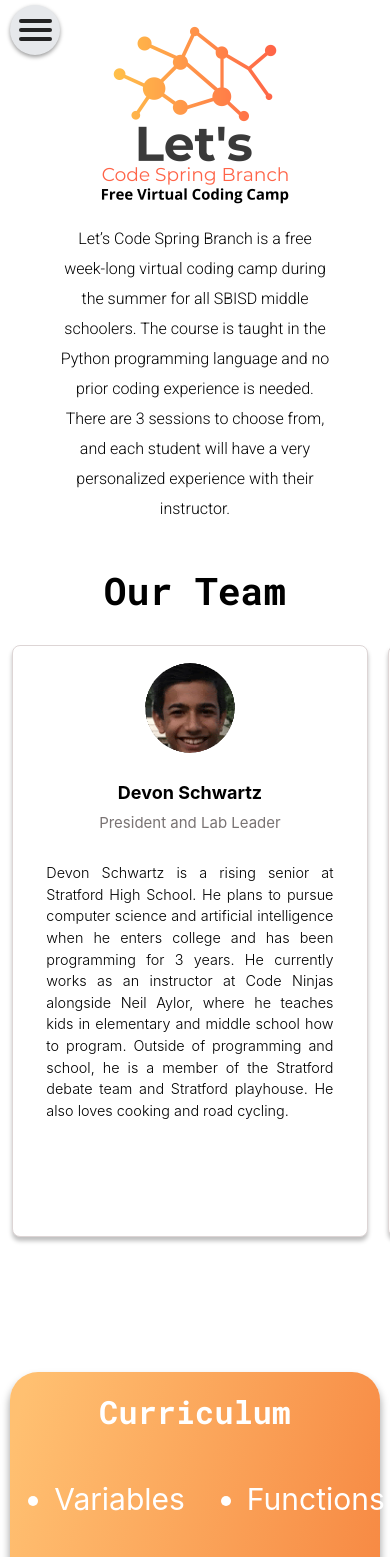
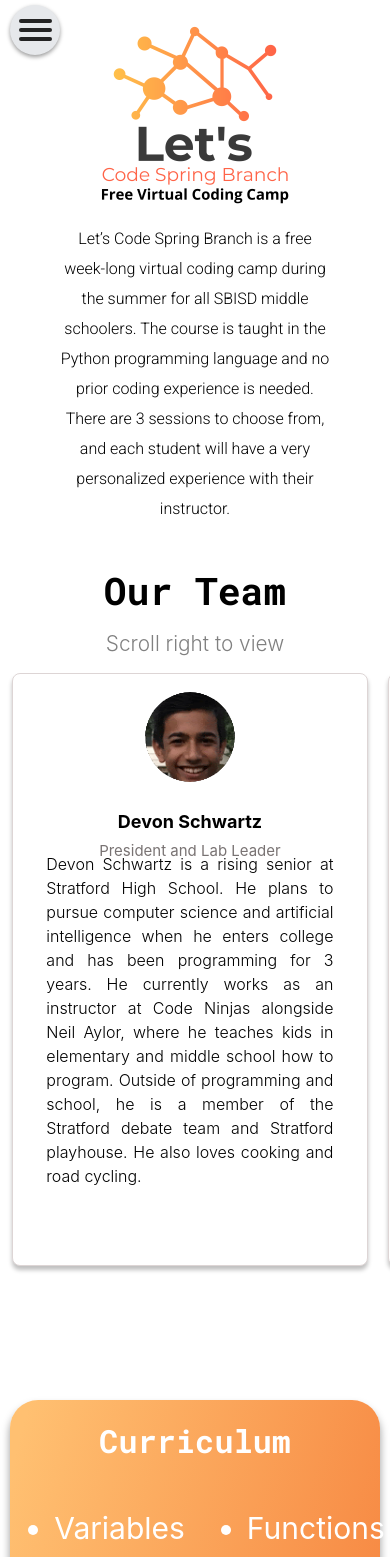
Before and after one commit to letscodesb/website, a React (Create React App) app: page / in a window 390 px wide. Shown: the top 1557 px of the page. Built offline with nearby package versions, Linux system fonts and the light colour scheme.

Commit message:
Created mobile optimizations, including preventing landscape mode and disabling the fadein because it was causing problems, plus some card-font resizing

```diff
--- a/public/index.html
+++ b/public/index.html
@@ -16,6 +16,7 @@
     <title>Let's Code Spring Branch</title>
         <!-- Global site tag (gtag.js) - Google Analytics -->
 <script async src="https://www.googletagmanager.com/gtag/js?id=G-Y0CNCDC2XQ"></script>
+<meta http-equiv="ScreenOrientation" content="autoRotate:disabled">
 <script>
   window.dataLayer = window.dataLayer || [];
   function gtag(){dataLayer.push(arguments);}
--- a/src/components/contact-section/contact.js
+++ b/src/components/contact-section/contact.js
@@ -28,7 +28,7 @@
         <div
           id="contact-section"
           className={
-            this.state.visibility ? "fadeable visible" : "fadeable hidden"
+            this.state.visibility ? " visible" : " hidden"
           }
         >
           <div id="contact-section-header">
--- a/src/components/curriculum-section/curriculum.js
+++ b/src/components/curriculum-section/curriculum.js
@@ -25,7 +25,7 @@
   render() {
     const t = this.props.t;
     return (
-      <div id="curriculum-section" className={this.state.visibility ? 'fadeable visible' : 'fadeable hidden'} ref={this.domRef}>
+      <div id="curriculum-section" className={this.state.visibility ? ' visible' : ' hidden'} ref={this.domRef}>
         <h2 id="curriculum-section-header">{t('curriculum-header')}</h2>
 
         <div id="list-section">
--- a/src/components/header/header.js
+++ b/src/components/header/header.js
@@ -31,14 +31,14 @@
         <div
           id="logo"
           className={
-            this.state.visibility ? "fadeable visible" : "fadeable hidden"
+            this.state.visibility ? " visible" : " hidden"
           }
         ></div>
         <HamburgerMenu id="hamburger-menu" />
         <div
           id="camp-description-section"
           className={
-            this.state.visibility ? "fadeable visible" : "fadeable hidden"
+            this.state.visibility ? " visible" : " hidden"
           }
         >
           <p id="camp-description-text" ref={this.domRef}>{t('header-description')}</p>
--- a/src/components/main.css
+++ b/src/components/main.css
@@ -1,3 +1,30 @@
 #wrapper {
     text-align: center
 }
+
+#flip-phone {
+  visibility: none;
+  display: flex;
+  width: 100vw;
+  height: 100vh;
+  font-family: Roboto;
+  flex-direction: row;
+  align-items: center;
+  justify-content: center;
+
+}
+
+#flip-phone > h1 {
+  font-size: 28px;
+  font-weight: 300;
+}
+
+@media screen and (min-width: 320px) and (max-width: 767px) and (orientation: landscape) {
+
+    #wrapper {
+      display:none;
+    }
+    #flip-phone {
+      visibility: visible;
+    }
+  }
--- a/src/components/main.js
+++ b/src/components/main.js
@@ -37,6 +37,10 @@
               <ContactSection />
             </LanguageContext.Provider>
           </div>
+
+          <div id='flip-phone'>
+            <h1> Please rotate your phone to portrait mode. </h1>
+          </div>
         </body>
       </html>
     );
--- a/src/components/mission-statement-section/mission-statement-section.js
+++ b/src/components/mission-statement-section/mission-statement-section.js
@@ -27,7 +27,7 @@
       <div
         id="mission-statement-section"
         className={
-          this.state.visibility ? "fadeable visible" : "fadeable hidden"
+          this.state.visibility ? " visible" : " hidden"
         }
       >
         <h1 id="mission-statement-header">{t("mission-header")}</h1>
--- a/src/components/schedule-section/schedule.js
+++ b/src/components/schedule-section/schedule.js
@@ -50,7 +50,7 @@
           id="schedule-section"
           ref={this.domRef}
           className={
-            this.state.visibility ? "fadeable visible" : "fadeable hidden"
+            this.state.visibility ? " visible" : " hidden"
           }
         >
           <div id="schedule-section-header">
--- a/src/components/sessions-section/sessions-section.js
+++ b/src/components/sessions-section/sessions-section.js
@@ -30,7 +30,7 @@
         id="sessions-section"
         ref={this.domRef}
         className={
-          this.state.visibility ? "fadeable visible" : "fadeable hidden"
+          this.state.visibility ? " visible" : " hidden"
         }
       >
         <SessionCircle id="circle-1" session_num="1" session={t('session-1')} />
--- a/src/components/team-section/card.css
+++ b/src/components/team-section/card.css
@@ -102,6 +102,22 @@
   }
 } /* max-width 640px, mobile-only styles, use when QAing mobile issues */
 
+
+@media only screen and (min-height: 800px) and (max-width: 500px){
+  .team-card-bio-section {
+    font-size: 1em;
+  }
+
+  .team-card-bio-section.medium {
+    font-size: 0.9em;
+  }
+
+  .team-card-bio-section.long {
+    font-size: 0.84em;
+    line-height: 1.3;
+  }
+}
+
 @media (min-width: 320px) and (max-height: 600px) {
   .team-card-bio-section {
     font-size: 0.85em;
@@ -117,6 +133,22 @@
   }
 }
 
+@media only screen and (min-height: 601px) and (max-height: 699px) {
+  .team-card-bio-section {
+    font-size: 0.87em;
+  }
+
+  .team-card-bio-section.medium {
+    font-size: 0.85em;
+  }
+
+  .team-card-bio-section.long {
+    font-size: 0.8em;
+    line-height: 1.2;
+  }
+}
+
+
 @media only screen and (min-height: 700px) and (max-width: 400px) {
   .team-card-bio-section > p {
     font-size: 1.1em;
--- a/src/components/team-section/team-section.css
+++ b/src/components/team-section/team-section.css
@@ -9,6 +9,34 @@
   padding-bottom: 1%;
   font-family: "Roboto Mono";
   font-size: 38px;
+  margin-bottom: 3%;
+}
+
+#team-subheader {
+  color: gray;
+  font-weight: 300;
+  font-size: 1.3em;
+  margin-top: 0;
+}
+
+.mobile-only {
+  display: none;
+}
+
+@media only screen and (max-width: 40em) {
+  .mobile-only {
+    display: inline-block;
+  }
+}
+@media (min-width: 320px) and (max-height: 600px) {
+  .mobile-only {
+    display: inline-block;
+  }
+}
+@media only screen and (min-height: 700px) and (max-width: 400px) {
+  .mobile-only {
+    display: inline-block;
+  }
 }
 
 #team-card-row {
--- a/src/components/team-section/team-section.js
+++ b/src/components/team-section/team-section.js
@@ -212,11 +212,11 @@
         id="team-section"
         ref={this.sectionRef}
         className={
-          this.state.visibility ? "fadeable visible" : "fadeable hidden"
+          this.state.visibility ? " visible" : " hidden"
         }
       >
         <h1 id="team-header-text">{t("cards-header")}</h1>
-
+        <h2 id='team-subheader' class='mobile-only'>Scroll right to view</h2>
         <div id="team-content-row">
           <div id="scroll-button-row" ref={this.buttonRowRef}>
             <ScrollButton
```
